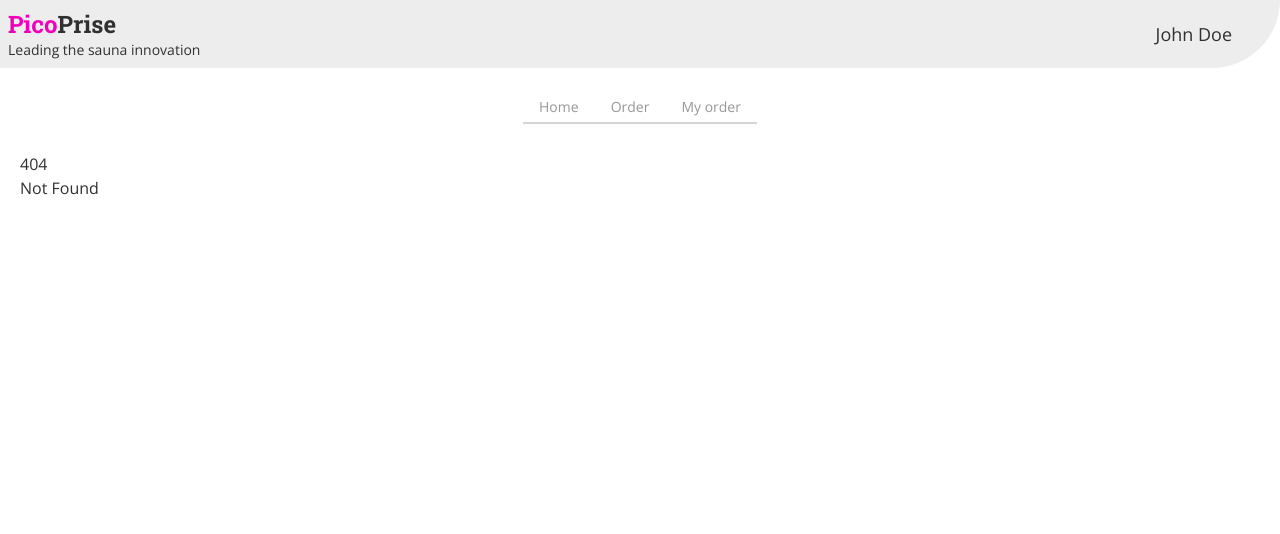
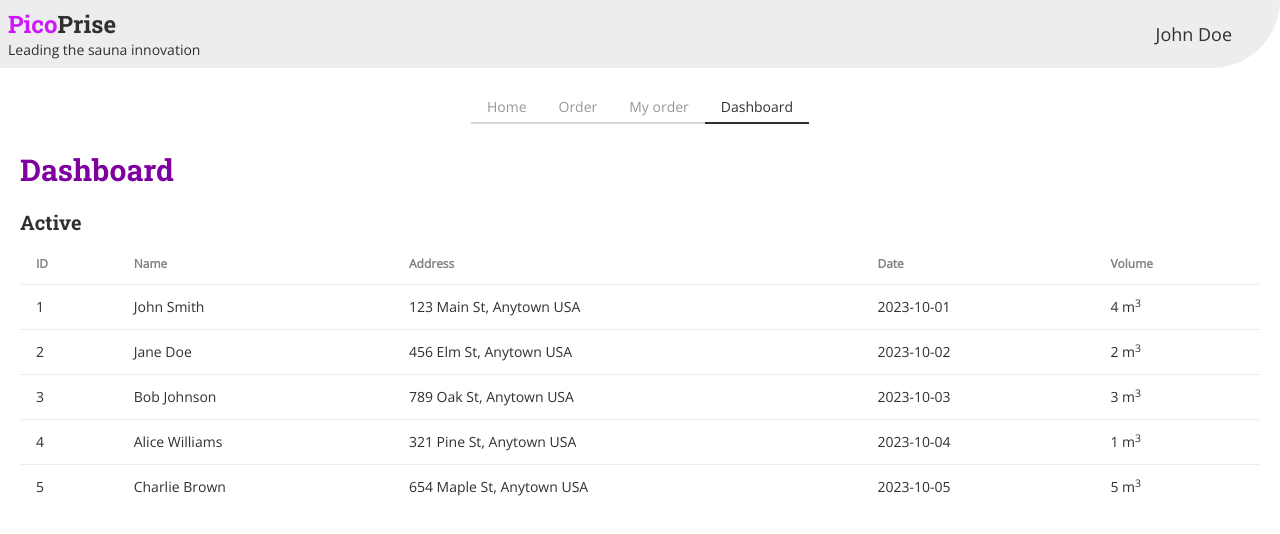
Before and after one commit to thomas-oestdahl/picoprise, a SvelteKit app: page /dashboard in a window 1280 px wide. Before the commit this address had no page. Shown: the top 534 px of the page. Built offline with nearby package versions, Linux system fonts and the light colour scheme; some icons are missing.

Commit message:
Add initial orders page

```diff
--- a/src/components/appbar.svelte
+++ b/src/components/appbar.svelte
@@ -34,5 +34,9 @@
       class="tab tab-bordered {currentRoute === '/myorder' ? 'tab-active' : ''}"
       href="/myorder">My order</a
     >
+    <a
+      class="tab tab-bordered {currentRoute === '/dashboard' ? 'tab-active' : ''}"
+      href="/dashboard">Dashboard</a
+    >
   </div>
 </nav>
--- a/src/components/hero.svelte
+++ /dev/null
@@ -1,19 +0,0 @@
-<div class="hero bg-base-200 py-5">
-  <div class="hero-content text-center">
-    <div class="max-w-lg">
-      <h1 class="font-serif text-6xl font-bold text-primary pb-2">PicoPrise</h1>
-      <p class="text-2xl">Leading in Sauna Innovation</p>
-      <p class="py-5 text-base">
-        As a global leader in sauna technology, we are the proud manufacturers
-        of PicoPump - the revolutionary automatic humidity regulator that has
-        transformed sauna experiences for thousands worldwide. PicoPump isn't
-        just a product; it's a promise of precision, tailored to each sauna's
-        unique needs.
-      </p>
-      <button
-        class="btn btn-secondary btn-lg"
-        on:click={() => (window.location.pathname = "/order")}>Order now</button
-      >
-    </div>
-  </div>
-</div>
--- a/src/components/product.svelte
+++ b/src/components/product.svelte
@@ -1,13 +1,15 @@
 <div
-  class="flex flex-col justify-between sm:flex-row bg-base-200 full-width mb-5"
+  class="flex flex-col justify-center md:flex-row bg-base-200 full-width mb-5"
 >
-  <div class="flex-grow md:text-right px-5 md:px-20 py-8">
-    <h2 class="text-5xl md:text-7xl font-bold pb-2">
+  <div class="md:text-right px-5 md:px-20 py-8">
+    <h2 class="text-5xl md:text-7xl font-bold pb-5">
       <span class="text-primary">Pico</span>Pump
     </h2>
-    <p class="py-5 text-lg md:text-2xl max-w-2xl ml-auto">
+    <p class="pb-5 text-lg md:text-xl max-w-xl ml-auto">
       As the undisputed champs of all things sauna, we proudly present to you
       the PicoPump – the sauna sensation that’s got the steamy world buzzing!
+    </p>
+    <p class="pb-5 text-lg md:text-xl max-w-xl ml-auto">
       It’s not just a gizmo; it’s like having a personal sauna butler who knows
       all your sauna secrets. We’re not saying it’s magical, but it’s been known
       to turn a simple sweat session into a full-blown sauna fiesta!
@@ -19,7 +21,7 @@
     </button>
   </div>
   <div
-    class="min-w-[320px] min-h-[320px] md:min-w-[600px] md:min-h-[600px] flex"
+    class="min-w-[320px] min-h-[320px] lg:min-w-[720px]  flex"
   >
     <div
       class="bg-cover bg-no-repeat bg-center w-full rounded-tl-[20%]"
--- /dev/null
+++ b/src/routes/dashboard/+page.svelte
@@ -0,0 +1,67 @@
+<script>
+  // Define an array with unique items, of orders with ID, customer full name, address, order date and sauna volume
+  const orders = [
+    {
+      id: 1,
+      name: "John Smith",
+      address: "123 Main St, Anytown USA",
+      date: "2023-10-01",
+      volume: 4,
+    },
+    {
+      id: 2,
+      name: "Jane Doe",
+      address: "456 Elm St, Anytown USA",
+      date: "2023-10-02",
+      volume: 2,
+    },
+    {
+      id: 3,
+      name: "Bob Johnson",
+      address: "789 Oak St, Anytown USA",
+      date: "2023-10-03",
+      volume: 3,
+    },
+    {
+      id: 4,
+      name: "Alice Williams",
+      address: "321 Pine St, Anytown USA",
+      date: "2023-10-04",
+      volume: 1,
+    },
+    {
+      id: 5,
+      name: "Charlie Brown",
+      address: "654 Maple St, Anytown USA",
+      date: "2023-10-05",
+      volume: 5,
+    },
+  ];
+</script>
+
+<section>
+  <h1 class="text-3xl font-serif font-bold text-secondary pb-5">Dashboard</h1>
+  <h2 class="text-xl font-serif font-bold pb-2">Active</h2>
+  <table class="table w-full table-auto">
+    <thead>
+      <tr>
+        <th>ID</th>
+        <th>Name</th>
+        <th>Address</th>
+        <th>Date</th>
+        <th>Volume</th>
+      </tr>
+    </thead>
+    <tbody>
+      {#each orders as order}
+        <tr>
+          <td>{order.id}</td>
+          <td>{order.name}</td>
+          <td>{order.address}</td>
+          <td>{order.date}</td>
+          <td>{order.volume} m<sup>3</sup></td>
+        </tr>
+      {/each}
+    </tbody>
+  </table>
+</section>
--- a/src/routes/order/+page.svelte
+++ b/src/routes/order/+page.svelte
@@ -3,12 +3,6 @@
 </script>
 
 <section>
-  <nav class="text-sm breadcrumbs py-10">
-    <ul>
-      <li><a href="/" class="text-primary">PicoPrise</a></li>
-      <li>Order</li>
-    </ul>
-  </nav>
   <h1 class="text-3xl font-serif font-bold text-secondary">Order</h1>
   <form class="flex flex-col gap-4 py-2">
     <Textfield label="Fullname" placeholder="John Doe" type="text" />
--- a/tailwind.config.js
+++ b/tailwind.config.js
@@ -14,8 +14,8 @@ export default {
     themes: [
       {
         pico: {
-          primary: "#f000b8",
-          secondary: "#a21caf",
+          primary: "#CE19FC",
+          secondary: "#7D009C",
           accent: "#1dcdbc",
           neutral: "#2b3440",
           "base-100": "#ffffff",
```
